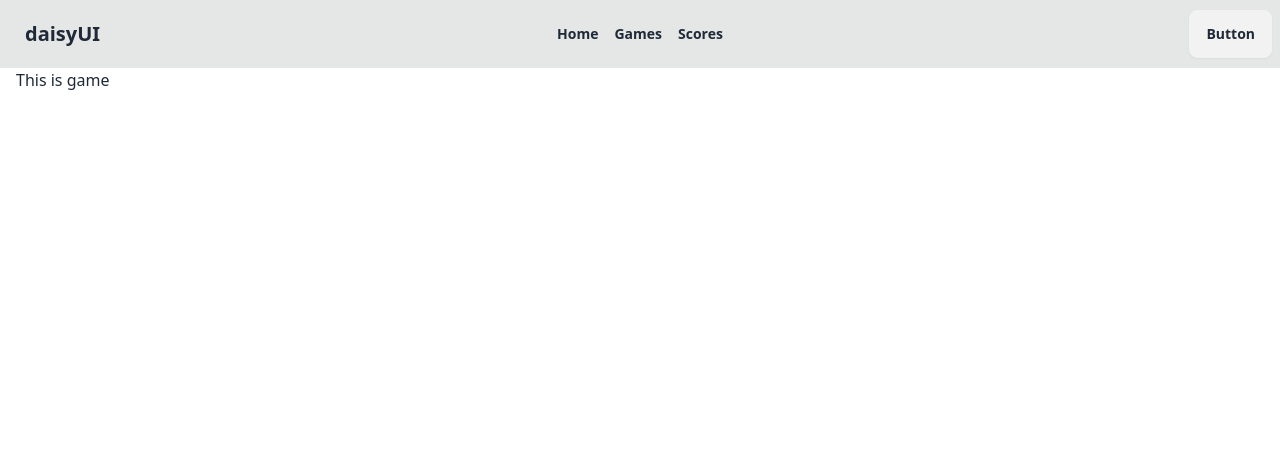
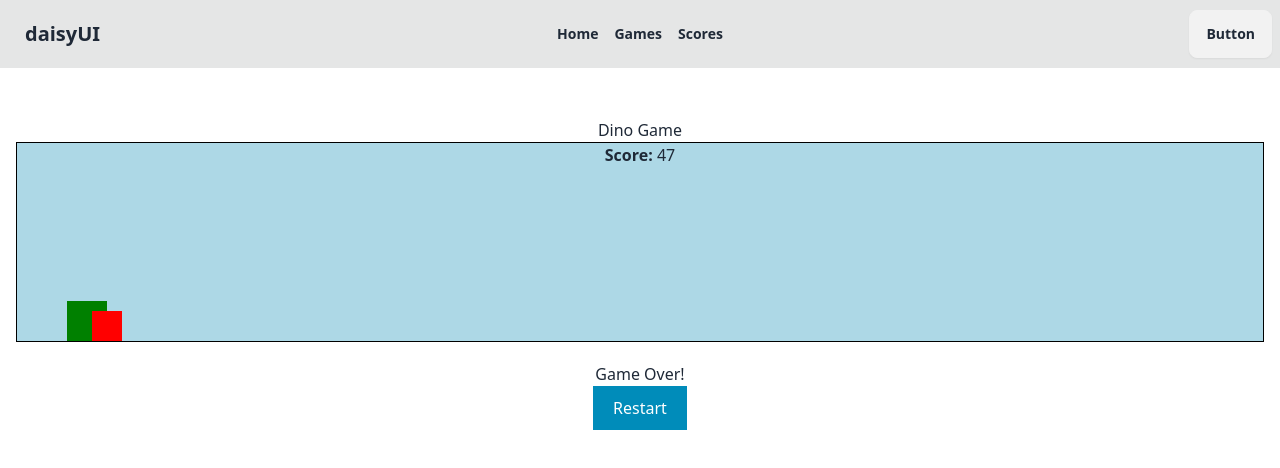
Before and after one commit to OMI786I/fun_project, a React (Vite) app: page /game in a window 1280 px wide. Shown: the top 468 px of the page. Built offline with nearby package versions, Linux system fonts and the light colour scheme.

Commit message:
basic structure of game

```diff
--- /dev/null
+++ b/src/Game/Game.jsx
@@ -0,0 +1,71 @@
+import React, { useState, useEffect } from "react";
+import "./DinoGame.css"; // External CSS for styling
+
+const Game = () => {
+  const [isJumping, setIsJumping] = useState(false);
+  const [obstaclePosition, setObstaclePosition] = useState(100);
+  const [isGameOver, setIsGameOver] = useState(false);
+
+  useEffect(() => {
+    // Handle jumping
+    const handleKeyDown = (event) => {
+      if (event.code === "Space" && !isJumping) {
+        setIsJumping(true);
+        setTimeout(() => setIsJumping(false), 200); // Jump duration
+      }
+    };
+
+    // Check for collisions
+    const checkCollision = () => {
+      if (obstaclePosition > 0 && obstaclePosition < 10 && !isJumping) {
+        setIsGameOver(true);
+      }
+    };
+
+    // Add event listener for jump
+    document.addEventListener("keydown", handleKeyDown);
+
+    // Move the obstacle
+    const obstacleTimer = setInterval(() => {
+      if (!isGameOver) {
+        setObstaclePosition((prevPosition) =>
+          prevPosition > 0 ? prevPosition - 2 : 100
+        );
+        checkCollision();
+      }
+    }, 20);
+
+    return () => {
+      document.removeEventListener("keydown", handleKeyDown);
+      clearInterval(obstacleTimer);
+    };
+  }, [isJumping, obstaclePosition, isGameOver]);
+
+  const restartGame = () => {
+    setIsGameOver(false);
+    setObstaclePosition(100);
+  };
+
+  return (
+    <div className="game-container">
+      <h1 className="game-title">Dino Game</h1>
+      <div className="game-screen">
+        <div className={`dino ${isJumping ? "jump" : ""}`}></div>
+        <div
+          className="obstacle"
+          style={{ left: `${obstaclePosition}%` }}
+        ></div>
+      </div>
+      {isGameOver && (
+        <div className="game-over">
+          <h2>Game Over!</h2>
+          <button className="game_button" onClick={restartGame}>
+            Restart
+          </button>
+        </div>
+      )}
+    </div>
+  );
+};
+
+export default Game;
--- /dev/null
+++ b/src/Page/DinoGame.css
@@ -0,0 +1,52 @@
+.game-container {
+  text-align: center;
+  margin-top: 50px;
+}
+
+.game-screen {
+  position: relative;
+  width: 100%;
+  height: 200px;
+  border: 1px solid black;
+  background-color: lightblue;
+  overflow: hidden;
+}
+
+.dino {
+  width: 40px;
+  height: 40px;
+  background-color: green;
+  position: absolute;
+  bottom: 0;
+  left: 50px;
+  transition: bottom 0.2s;
+}
+
+.dino.jump {
+  bottom: 80px;
+}
+
+.obstacle {
+  width: 30px;
+  height: 30px;
+  background-color: red;
+  position: absolute;
+  bottom: 0;
+}
+
+.game-over {
+  margin-top: 20px;
+}
+
+.game_button {
+  padding: 10px 20px;
+  font-size: 16px;
+  background-color: #008cba;
+  color: white;
+  border: none;
+  cursor: pointer;
+}
+
+.game_button:hover {
+  background-color: #005f5f;
+}
--- /dev/null
+++ b/src/Page/Game.jsx
@@ -0,0 +1,79 @@
+import React, { useState, useEffect } from "react";
+import "./DinoGame.css"; // External CSS for styling
+
+const Game = () => {
+  const [isJumping, setIsJumping] = useState(false);
+  const [obstaclePosition, setObstaclePosition] = useState(100);
+  const [isGameOver, setIsGameOver] = useState(false);
+  const [score, setScore] = useState(0);
+
+  useEffect(() => {
+    // Handle jumping
+    const handleKeyDown = (event) => {
+      if (event.code === "Space" && !isJumping) {
+        setIsJumping(true);
+        setTimeout(() => setIsJumping(false), 300); // Jump duration
+      }
+    };
+
+    // Check for collisions
+    const checkCollision = () => {
+      if (obstaclePosition > 0 && obstaclePosition < 10 && !isJumping) {
+        setIsGameOver(true);
+      }
+    };
+
+    // Add event listener for jump
+    document.addEventListener("keyup", handleKeyDown);
+
+    // Move the obstacle
+    const obstacleTimer = setInterval(() => {
+      if (!isGameOver) {
+        setObstaclePosition((prevPosition) =>
+          prevPosition > 0 ? prevPosition - 2 : 100
+        );
+        checkCollision();
+        // Increase score as the obstacle moves (player survives)
+        setScore((prevScore) => prevScore + 1);
+      }
+    }, 20);
+
+    return () => {
+      document.removeEventListener("keydown", handleKeyDown);
+      clearInterval(obstacleTimer);
+    };
+  }, [isJumping, obstaclePosition, isGameOver]);
+
+  const restartGame = () => {
+    setIsGameOver(false);
+    setObstaclePosition(100);
+    setScore(0); // Reset score when game restarts
+  };
+
+  return (
+    <div className="game-container">
+      <h1 className="game-title">Dino Game</h1>
+      <div className="game-screen">
+        <div>
+          <span className="font-bold">Score: </span>
+          {score}
+        </div>
+        <div className={`dino ${isJumping ? "jump" : ""}`}></div>
+        <div
+          className="obstacle"
+          style={{ left: `${obstaclePosition}%` }}
+        ></div>
+      </div>
+      {isGameOver && (
+        <div className="game-over">
+          <h2>Game Over!</h2>
+          <button className="game_button" onClick={restartGame}>
+            Restart
+          </button>
+        </div>
+      )}
+    </div>
+  );
+};
+
+export default Game;
--- a/src/Page/Games.jsx
+++ b/src/Page/Games.jsx
@@ -1,7 +1,17 @@
-import React from "react";
+import React, { useState } from "react";
+import Game from "./Game";
 
 const Games = () => {
-  return <div>This is game</div>;
+  const [play, setPlay] = useState("");
+  const play1 = (id) => {
+    console.log(id);
+    setPlay(id);
+  };
+  return (
+    <div>
+      <Game></Game>
+    </div>
+  );
 };
 
 export default Games;
```
